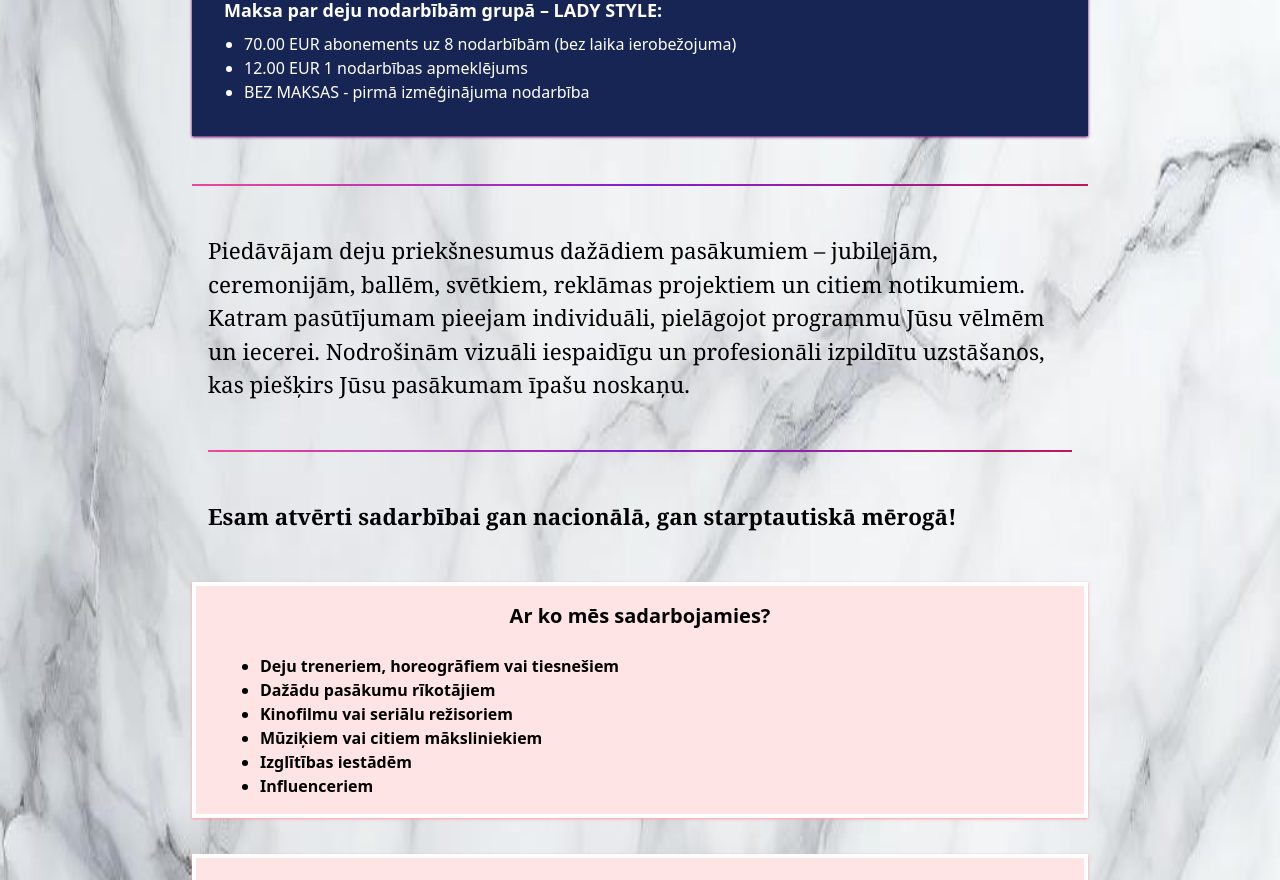
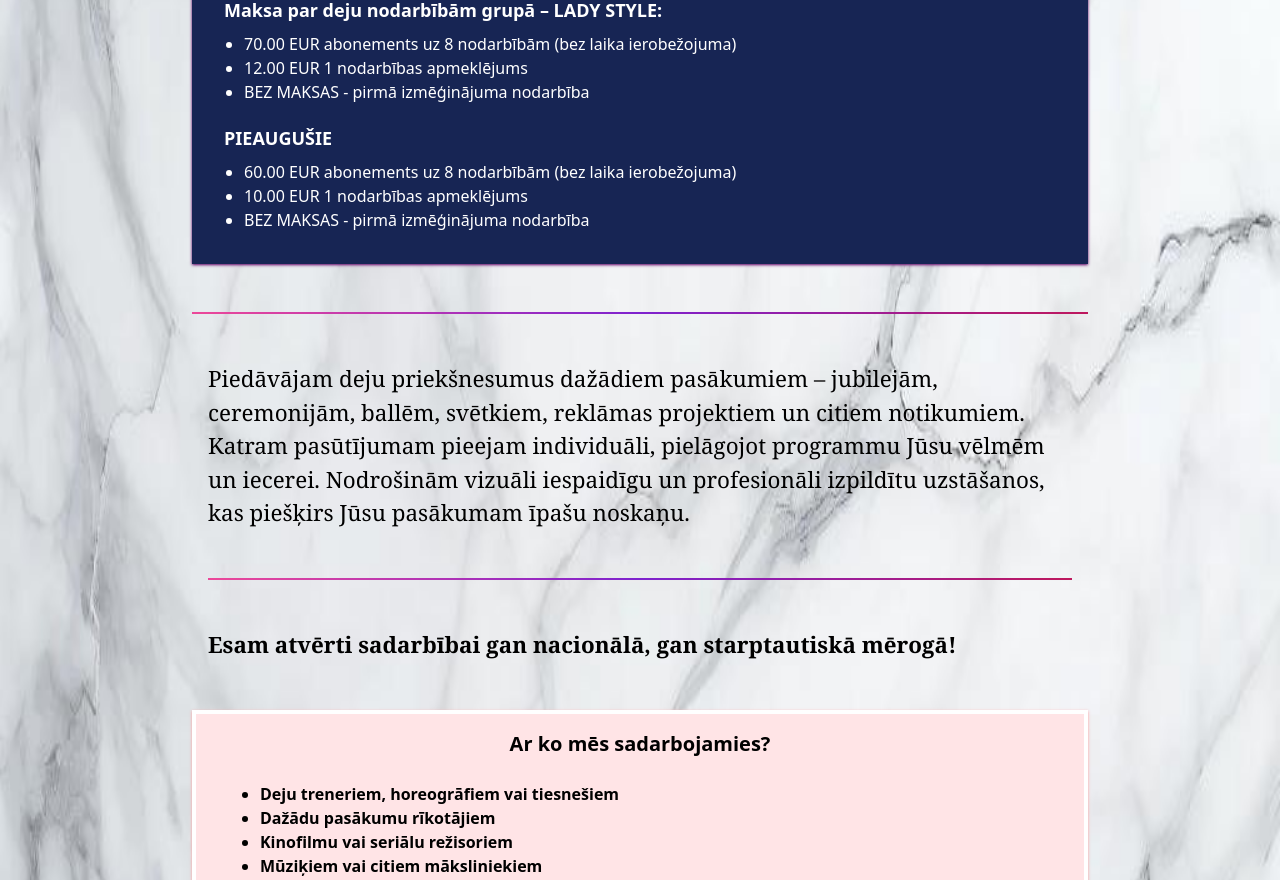
Before and after one commit to ErnestNeimanis/virziens, a Vue app in the folder virziens/: page /services in a window 1280 px wide. Shown: the part 1400-2280 px from the top of the page. Built offline with nearby package versions, Linux system fonts and the light colour scheme; a web font is replaced by a local one.

Commit message:
PIEAUGUSIE added

```diff
--- a/virziens/src/views/ServicesView.vue
+++ b/virziens/src/views/ServicesView.vue
@@ -267,8 +267,21 @@ const section3 = [
               <div class="mt-5 ">
                 <h2 class="text-lg font-extrabold">Maksa par deju nodarbībām grupā – LADY STYLE:</h2>
                 <ul class="list-disc pl-5 mt-2 ">
+
                   <li>70.00 EUR abonements uz 8 nodarbībām (bez laika ierobežojuma)</li>
                   <li>12.00 EUR 1 nodarbības apmeklējums</li>
+                  <li>BEZ MAKSAS - pirmā izmēģinājuma nodarbība</li>
+
+                </ul>
+
+              </div>
+
+              <div class="mt-5 ">
+                <h2 class="text-lg font-extrabold">PIEAUGUŠIE</h2>
+                <ul class="list-disc pl-5 mt-2 ">
+
+                  <li>60.00 EUR abonements uz 8 nodarbībām (bez laika ierobežojuma)</li>
+                  <li>10.00 EUR 1 nodarbības apmeklējums</li>
                   <li>BEZ MAKSAS - pirmā izmēģinājuma nodarbība</li>
 
                 </ul>
```
